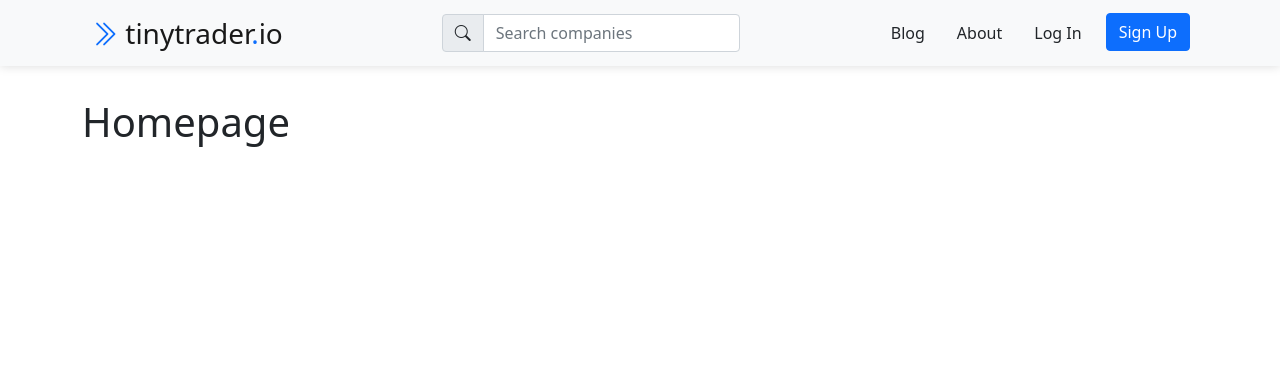
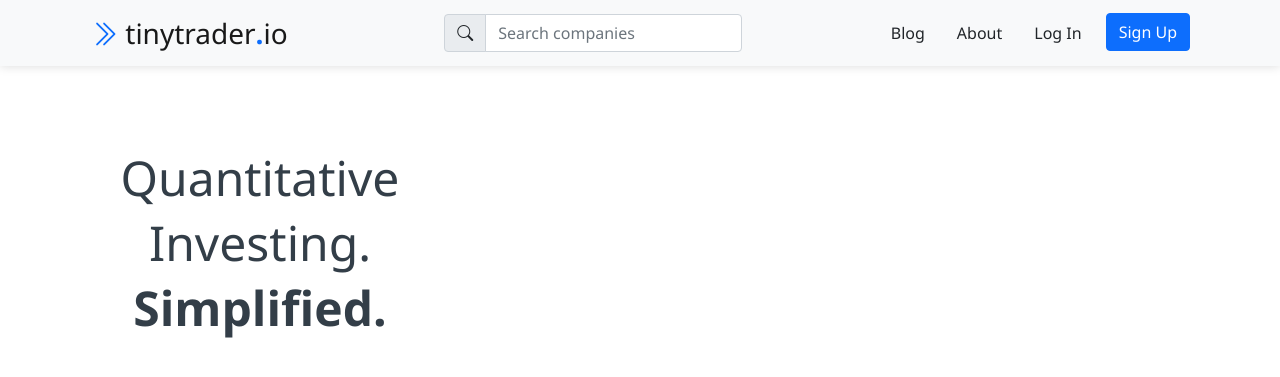
Before and after one commit to mattcullenmeyer/tinytrader, a Django app: page / in a window 1280 px wide. Shown: the top 377 px of the page. Run offline with Django 3.2, Linux system fonts and the light colour scheme.

Commit message:
updated home page & navbar

```diff
--- /dev/null
+++ b/static/css/home/home.css
@@ -0,0 +1,16 @@
+body {
+  font-family: "Segoe UI", "Helvetica Neue", Helvetica, Arial, sans-serif;
+  color: #333e48;
+}
+
+.h1-title {
+  font-size: 3.0rem;
+  font-weight: 300;
+  margin-top: 3rem;
+  text-align: center;
+  line-height: 135%;
+}
+
+.h1-strong {
+  font-weight: 600;
+}
--- a/templates/_base.html
+++ b/templates/_base.html
@@ -23,7 +23,7 @@
 
         <a class="navbar-brand px-2 py-1 fs-3" href="{% url 'pages:home' %}">
           <i class="bi bi-chevron-double-right d-inline-block align-baseline text-primary"></i>
-          <span>tinytrader<span class="text-primary">.</span>io</span>
+          <span>tinytrader<span class="text-primary" style="font-weight: 600">.</span>io</span>
         </a>
 
         <button class="navbar-toggler" type="button" data-bs-toggle="collapse" data-bs-target="#navbarToggler" aria-controls="navbarToggler" aria-expanded="false" aria-label="Toggle navigation">
--- a/templates/pages/home.html
+++ b/templates/pages/home.html
@@ -1,8 +1,24 @@
 {% extends '_base.html' %}
 {% load static %}
+
+{% block styles %}
+  <link rel="stylesheet" href="{% static 'css/home/home.css' %}">
+{% endblock %}
 
 {% block title %}TinyTrader | Quant Investing{% endblock title %}
 
 {% block content %}
-<h1>Homepage</h1>
+
+<div class="row">
+  <div class="col-4">
+    <h1 class="h1-title">
+      Quantitative Investing.
+      <span class="h1-strong">Simplified.</span>
+    </h1>
+  </div>
+  <div class="col-8">
+
+  </div>
+</div>
+
 {% endblock content %}
```
Also changed, not shown: 1 other file.
